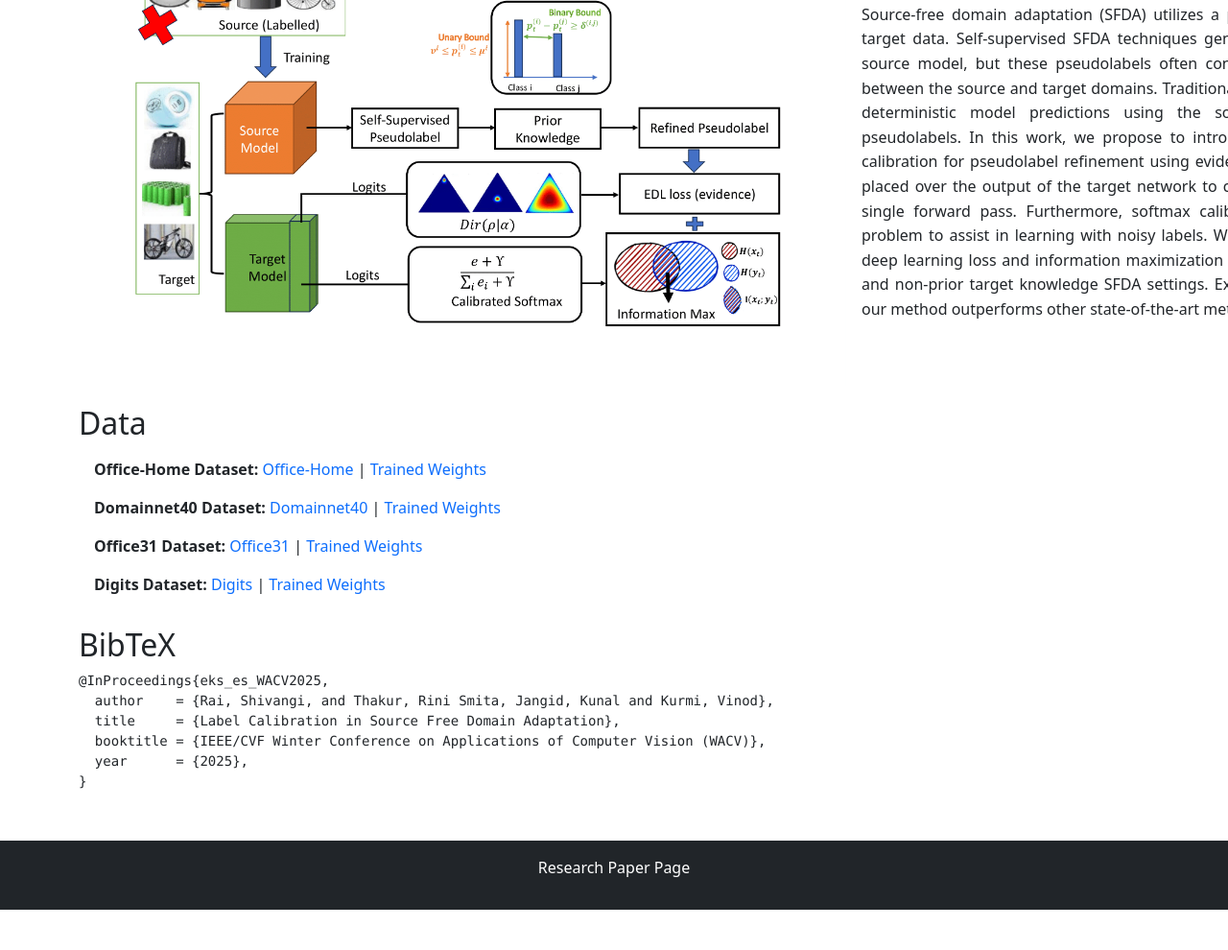
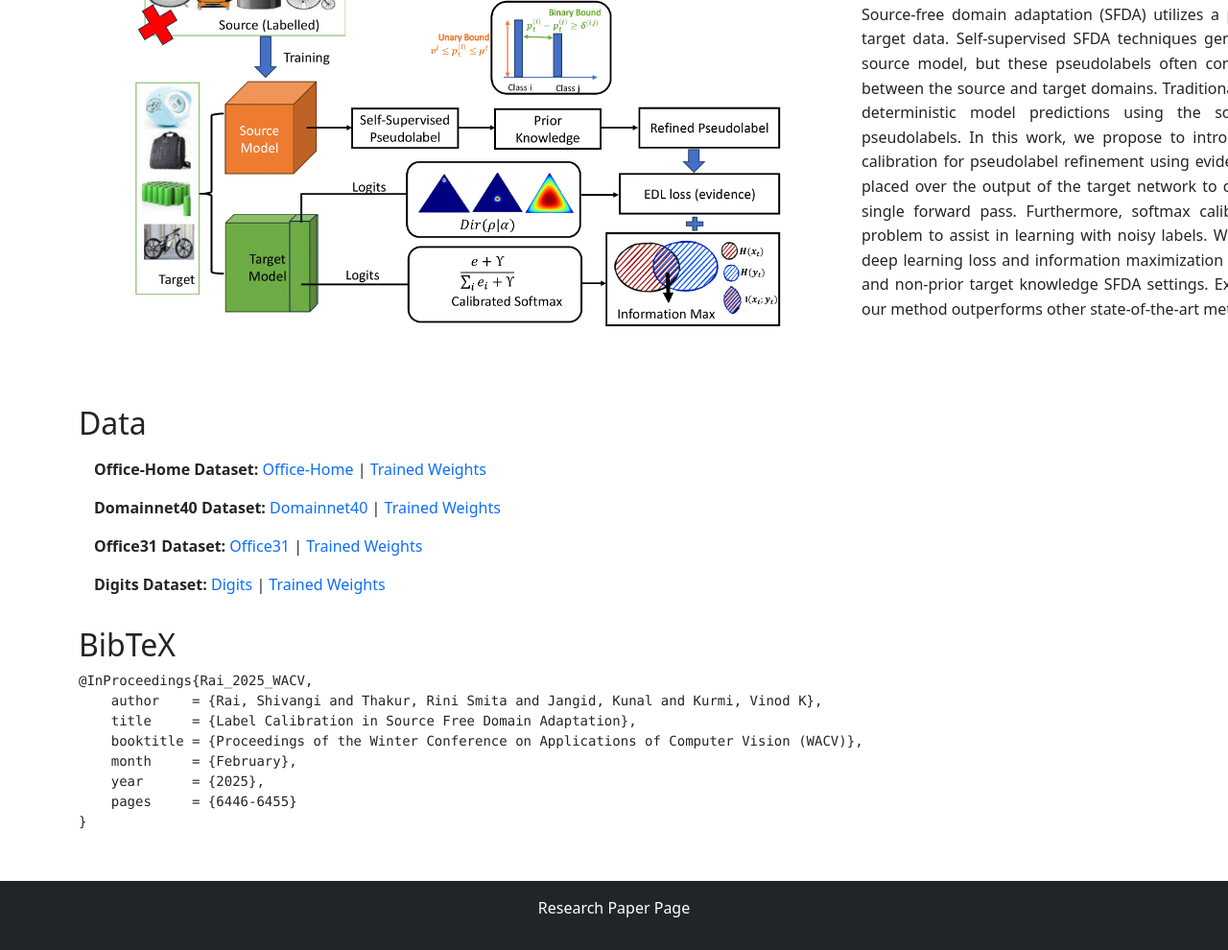
Before and after one commit to VisDomLab/EKS, a plain HTML site: page index.html in a window 1280 px wide. Shown: the part 378-1368 px from the top of the page at 96% size. Before the commit the page ends 1326 px from the top, so only its background shows below. Drawn offline with nearby package versions, Linux system fonts and the light colour scheme.

Commit message:
Update index.html

```diff
--- a/index.html
+++ b/index.html
@@ -151,11 +151,13 @@
   <div id="citation" class="container mt-4">
     <h2>BibTeX</h2>
     <pre>
-@InProceedings{eks_es_WACV2025,
-  author    = {Rai, Shivangi, and Thakur, Rini Smita, Jangid, Kunal and Kurmi, Vinod},
-  title     = {Label Calibration in Source Free Domain Adaptation},
-  booktitle = {IEEE/CVF Winter Conference on Applications of Computer Vision (WACV)},
-  year      = {2025},
+@InProceedings{Rai_2025_WACV,
+    author    = {Rai, Shivangi and Thakur, Rini Smita and Jangid, Kunal and Kurmi, Vinod K},
+    title     = {Label Calibration in Source Free Domain Adaptation},
+    booktitle = {Proceedings of the Winter Conference on Applications of Computer Vision (WACV)},
+    month     = {February},
+    year      = {2025},
+    pages     = {6446-6455}
 }
     </pre>
   </div>
```
